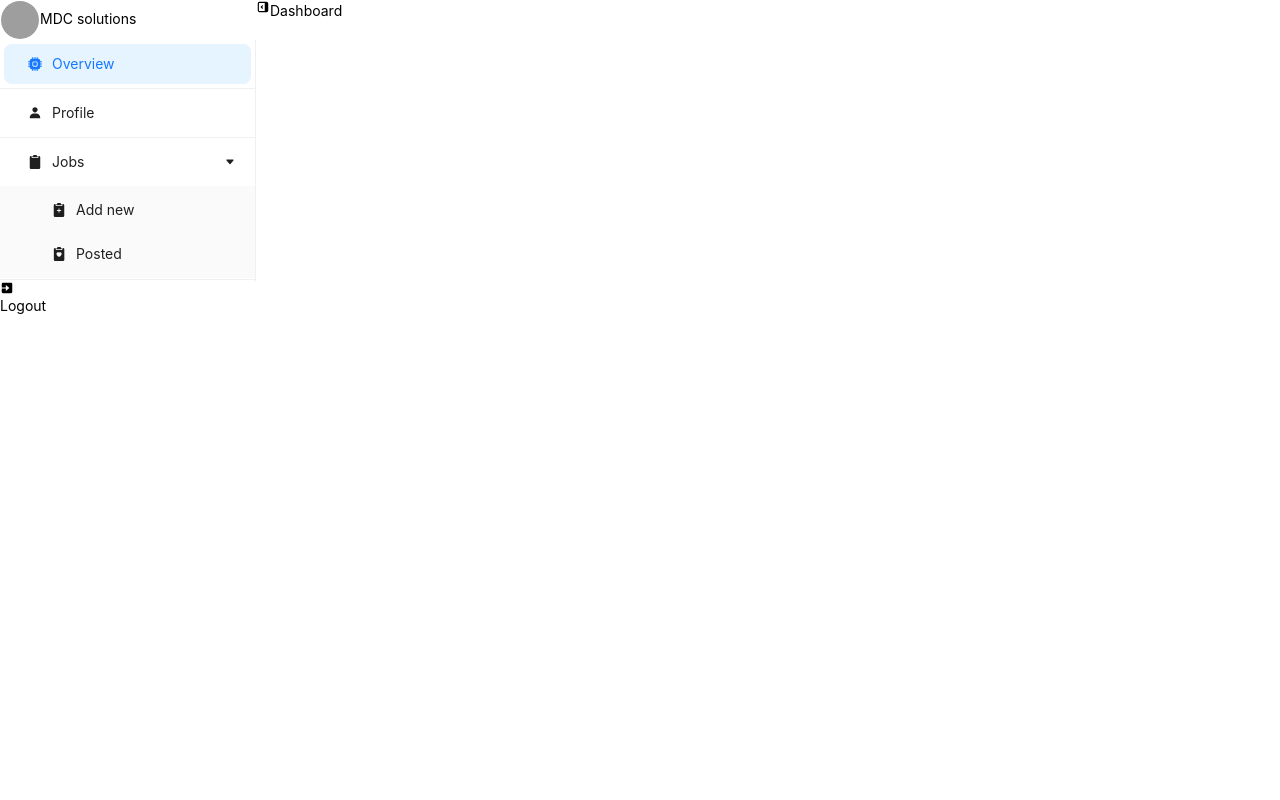
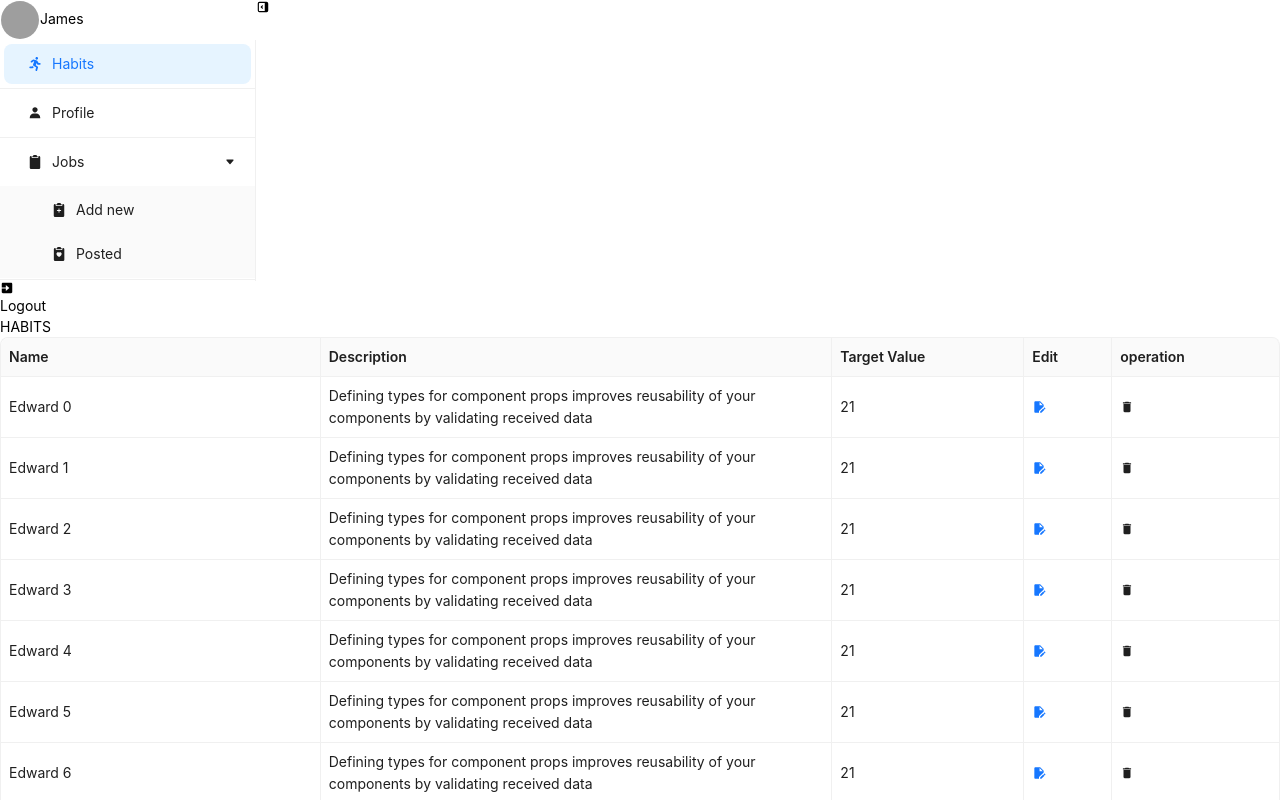
Before and after one commit to Nekromenzer/habbit-tracker, a React (Vite) app: page / in a window 1280 px wide. Shown: the top 800 px of the page. Built offline with nearby package versions, Linux system fonts and the light colour scheme; grey boxes are pictures that could not be loaded.

Commit message:
habit table fix

```diff
--- a/src/App.jsx
+++ b/src/App.jsx
@@ -3,7 +3,8 @@ import { Route, Routes } from 'react-router-dom'
 import SignIn from './pages/signIn/SignIn'
 import HandleAuth from './auth/HandleAuth'
 import Layout from './layout/Layout'
-import Dashboard from './pages/dashboard/Dashboard'
+// import Dashboard from './pages/dashboard/Dashboard'
+import Habits from './pages/user/Habits'
 
 function App () {
   return (
@@ -12,7 +13,7 @@ function App () {
       <Route path='sign-in' element={<SignIn />} />
       <Route element={<HandleAuth />}>
         <Route element={<Layout />}>
-          <Route path='/' element={<Dashboard />} />
+          <Route path='/' element={<Habits />} />
         </Route>
       </Route>
     </Routes>
--- /dev/null
+++ b/src/components/PageWrapper.jsx
@@ -0,0 +1,12 @@
+/* eslint-disable react/prop-types */
+
+const PageWrapper = ({ children, header }) => {
+  return (
+    <div className='h-screen w-full text-2xl p-4'>
+      <h2 className="text-blue-500 font-semibold mb-6">{header}</h2>
+      {children}
+    </div>
+  )
+}
+
+export default PageWrapper
--- a/src/layout/Layout.jsx
+++ b/src/layout/Layout.jsx
@@ -1,7 +1,6 @@
 import { Col, Row, Avatar } from 'antd'
 import { Outlet } from 'react-router'
 import {
-  BsFillCpuFill,
   BsFillClipboard2Fill,
   BsFillClipboard2PlusFill,
   BsFillClipboard2HeartFill,
@@ -12,6 +11,7 @@ import {
   TbLayoutSidebarLeftExpandFilled,
   TbLayoutSidebarRightExpandFilled
 } from 'react-icons/tb'
+import { FaRunning } from 'react-icons/fa'
 
 import { Menu } from 'antd'
 import { useState } from 'react'
@@ -26,7 +26,7 @@ function getItem (label, key, icon, children, type) {
   }
 }
 const items = [
-  getItem('Overview', 'overview', <BsFillCpuFill className='!text-[1.2rem]' />),
+  getItem('Habits', 'habits', <FaRunning className='!text-[1.2rem]' />),
   {
     type: 'divider'
   },
@@ -83,7 +83,7 @@ const Layout = () => {
             src='https://zos.alipayobjects.com/rmsportal/ODTLcjxAfvqbxHnVXCYX.png'
           />
           {expand && (
-            <span className='text-md font-semibold'>MDC solutions</span>
+            <span className='text-md font-semibold'>James</span>
           )}
         </div>
         <Menu
@@ -94,7 +94,7 @@ const Layout = () => {
           style={{
             width: expand ? 256 : 60
           }}
-          defaultSelectedKeys={['overview']}
+          defaultSelectedKeys={['habits']}
           defaultOpenKeys={['jobs']}
           mode='inline'
           items={items}
--- /dev/null
+++ b/src/pages/user/Habits.jsx
@@ -0,0 +1,210 @@
+/* eslint-disable react/prop-types */
+import { useState } from 'react'
+import { Form, Input, InputNumber, Popconfirm, Table, Typography } from 'antd'
+import PageWrapper from '../../components/PageWrapper'
+import { MdDelete, MdEditDocument } from 'react-icons/md'
+
+const originData = []
+for (let i = 0; i < 11; i++) {
+  originData.push({
+    key: i.toString(),
+    name: `Edward ${i}`,
+    description:
+      'Defining types for component props improves reusability of your components by validating received data',
+    target_value: 20 + 1
+  })
+}
+
+const Habits = () => {
+  const [form] = Form.useForm()
+  const [data, setData] = useState(originData)
+  const [editingKey, setEditingKey] = useState('')
+  const isEditing = record => record.key === editingKey
+  const edit = record => {
+    form.setFieldsValue({
+      name: '',
+      age: '',
+      address: '',
+      ...record
+    })
+    setEditingKey(record.key)
+  }
+
+  const EditableCell = ({
+    editing,
+    dataIndex,
+    title,
+    inputType,
+    // record,
+    // index,
+    children,
+    ...restProps
+  }) => {
+    const inputNode = inputType === 'number' ? <InputNumber /> : <Input />
+
+    return (
+      <td {...restProps}>
+        {editing ? (
+          <Form.Item
+            name={dataIndex}
+            style={{
+              margin: 0
+            }}
+            rules={[
+              {
+                required: true,
+                message: `Please Input ${title}!`
+              }
+            ]}
+          >
+            {inputNode}
+          </Form.Item>
+        ) : (
+          children
+        )}
+      </td>
+    )
+  }
+
+  const cancel = () => {
+    setEditingKey('')
+  }
+
+  // delete
+  const handleDelete = key => {
+    const dataSource = [...data]
+    setData(dataSource.filter(item => item.key !== key))
+  }
+
+  // edit save function
+  const save = async key => {
+    try {
+      const row = await form.validateFields()
+      const newData = [...data]
+      const index = newData.findIndex(item => key === item.key)
+      if (index > -1) {
+        console.log(row, 'row')
+        const item = newData[index]
+        newData.splice(index, 1, {
+          ...item,
+          ...row
+        })
+        setData(newData)
+        setEditingKey('')
+      } else {
+        console.log(row, 'row')
+        newData.push(row)
+        setData(newData)
+        setEditingKey('')
+      }
+    } catch (errInfo) {
+      console.log('Validate Failed:', errInfo)
+    }
+  }
+
+  const columns = [
+    {
+      title: 'Name',
+      dataIndex: 'name',
+      width: '25%',
+      editable: false
+    },
+    {
+      title: 'Description',
+      dataIndex: 'description',
+      width: '40%',
+      editable: true
+    },
+    {
+      title: 'Target Value',
+      dataIndex: 'target_value',
+      width: '15%',
+      editable: true
+    },
+    {
+      title: 'Edit',
+      dataIndex: 'edit',
+      render: (_, record) => {
+        const editable = isEditing(record)
+        return editable ? (
+          <span>
+            <Typography.Link
+              onClick={() => save(record.key)}
+              style={{
+                marginRight: 8
+              }}
+            >
+              Save
+            </Typography.Link>
+            <Typography.Link
+              onClick={() => cancel()}
+              className='!text-slate-800'
+            >
+              Cancel
+            </Typography.Link>
+          </span>
+        ) : (
+          <Typography.Link
+            disabled={editingKey !== ''}
+            onClick={() => edit(record)}
+          >
+            <MdEditDocument className='text-xl text-blue-500 hover:text-blue-400 cursor-pointer' />
+          </Typography.Link>
+        )
+      }
+    },
+    {
+      title: 'operation',
+      dataIndex: 'operation',
+      render: (_, record) =>
+        data.length >= 1 ? (
+          <Popconfirm
+            title='Sure to delete?'
+            onConfirm={() => handleDelete(record.key)}
+          >
+            <MdDelete className='text-xl text-red-500 hover:text-red-400 cursor-pointer' />
+          </Popconfirm>
+        ) : null
+    }
+  ]
+
+  const mergedColumns = columns.map(col => {
+    if (!col.editable) {
+      return col
+    }
+    return {
+      ...col,
+      onCell: record => ({
+        record,
+        inputType: col.dataIndex === 'target_value' ? 'number' : 'text',
+        dataIndex: col.dataIndex,
+        title: col.title,
+        editing: isEditing(record)
+      })
+    }
+  })
+  return (
+    <PageWrapper header='HABITS'>
+      <Form form={form} component={false}>
+        <Table
+          bordered
+          loading={false}
+          size='small'
+          components={{
+            body: {
+              cell: EditableCell
+            }
+          }}
+          dataSource={data}
+          columns={mergedColumns}
+          rowClassName='editable-row'
+          pagination={{
+            onChange: cancel
+          }}
+        />
+      </Form>
+    </PageWrapper>
+  )
+}
+
+export default Habits
```
